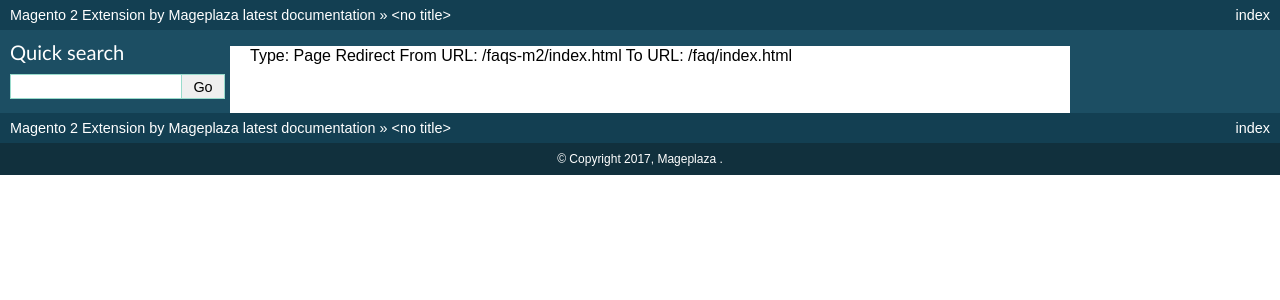
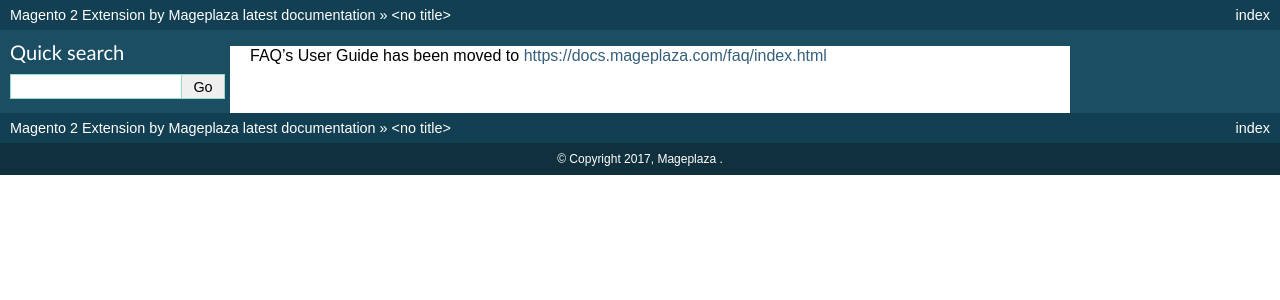
Before and after one commit to magepages/mpdocs, a Sphinx documentation site: the page built from docs/faqs-m2/index.rst, in a window 1280 px wide. Shown: the top 300 px of the page. Built offline with Sphinx 7.4.7, drawn with Linux system fonts in a browser that asks for light colours; pages that are not in the unit, such as notebooks, are missing from menus.

Commit message:
Update index.rst

```diff
--- a/docs/faqs-m2/index.rst
+++ b/docs/faqs-m2/index.rst
@@ -1,3 +1 @@
-Type: Page Redirect
-From URL: /faqs-m2/index.html
-To URL: /faq/index.html
+FAQ's User Guide has been moved to https://docs.mageplaza.com/faq/index.html
```
